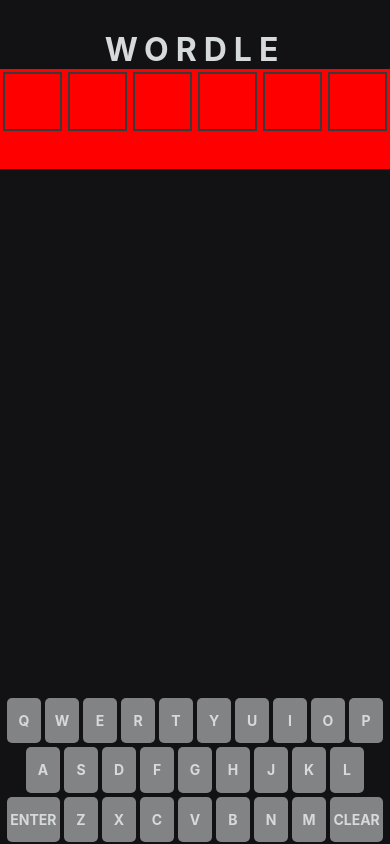
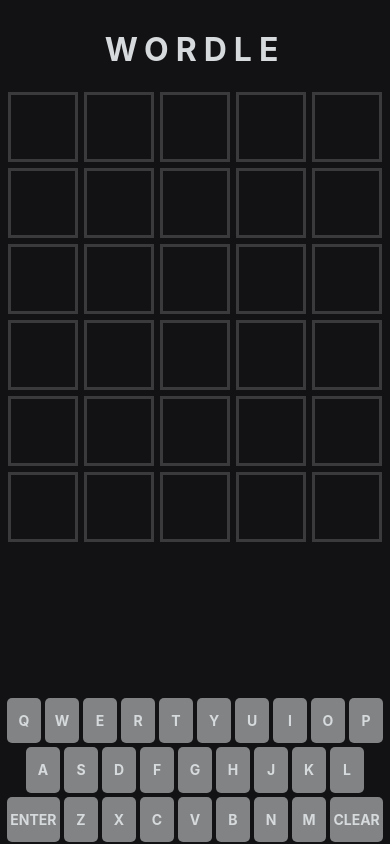
Before and after one commit to ArthurB95/WordleApp, a React Native app: screen / in a window 390 px wide. Built offline with nearby package versions, Linux system fonts and the light colour scheme.

Commit message:
Design Final

```diff
--- a/App.tsx
+++ b/App.tsx
@@ -1,30 +1,44 @@
-import React from 'react';
+import React from "react";
 
-import { StatusBar } from 'expo-status-bar';
-import { StyleSheet, Text, View, SafeAreaView } from 'react-native';
-import {colors} from './src/constants';
+import { StatusBar } from "expo-status-bar";
+import { StyleSheet, Text, View, SafeAreaView, ScrollView } from "react-native";
+import { colors } from "./src/constants";
 
-import Keyboard from './src/components/Keyboard';
+import Keyboard from "./src/components/Keyboard";
+
+const NUMBER_OF_TRIES = 6;
 
 export default function App() {
+  const word = "hello";
+  const letters = word.split("");
+
+  const rows = new Array(NUMBER_OF_TRIES).fill(
+    new Array(letters.length).fill("")
+  );
+
+  const onKeyPressed = (key: string) => {
+    console.warn(key)
+  }
+
   return (
     <SafeAreaView style={styles.container}>
       <StatusBar style="light" />
 
       <Text style={styles.title}>WORDLE</Text>
 
-      <View style={styles.map}>
-        <View style={styles.row}>
-          <View style={styles.cell} />
-          <View style={styles.cell} />
-          <View style={styles.cell} />
-          <View style={styles.cell} />
-          <View style={styles.cell} />
-          <View style={styles.cell} />
-        </View>
-      </View>
+      <ScrollView showsHorizontalScrollIndicator={false} style={styles.map}>
+        {rows.map((row) => (
+          <View style={styles.row}>
+            {row.map((cell: string) => (
+              <View style={styles.cell}>
+                <Text style={styles.cellText}>{cell.toUpperCase()}</Text>
+              </View>
+            ))}
+          </View>
+        ))}
+      </ScrollView>
 
-      <Keyboard />
+      <Keyboard onKeyPressed={onKeyPressed}/>
     </SafeAreaView>
   );
 }
@@ -33,32 +47,41 @@
   container: {
     flex: 1,
     backgroundColor: colors.black,
-    alignItems: 'center',
+    alignItems: "center",
   },
   title: {
     color: colors.lightgrey,
     fontSize: 32,
-    fontWeight: 'bold',
+    fontWeight: "bold",
     letterSpacing: 7,
-    marginTop: 30
+    marginTop: 30,
   },
   map: {
-    backgroundColor: 'red',
-    alignSelf: 'stretch',
-    height: 100
+    alignSelf: "stretch",
+    marginVertical: 20,
+    height: 100,
   },
 
   row: {
-    alignSelf: 'stretch',
-    flexDirection: 'row',
+    alignSelf: "stretch",
+    flexDirection: "row",
+    justifyContent: "center",
   },
 
   cell: {
-    borderWidth: 2,
+    borderWidth: 3,
     borderColor: colors.darkgrey,
     flex: 1,
     aspectRatio: 1,
-    margin: 3
+    margin: 3,
+    maxWidth: 70,
+    justifyContent: "center",
+    alignItems: 'center'
+  },
+
+  cellText: {
+    color: colors.lightgrey,
+    fontWeight: "bold",
+    fontSize: 28
   }
-
 });
```
